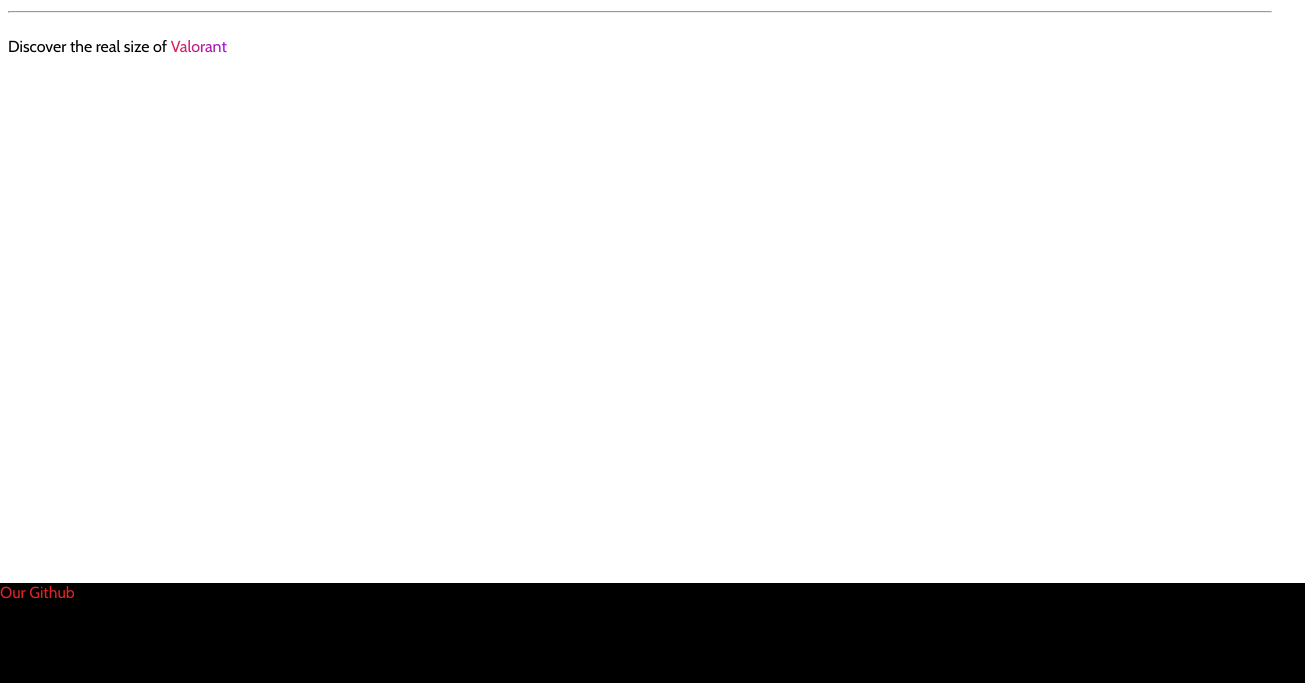
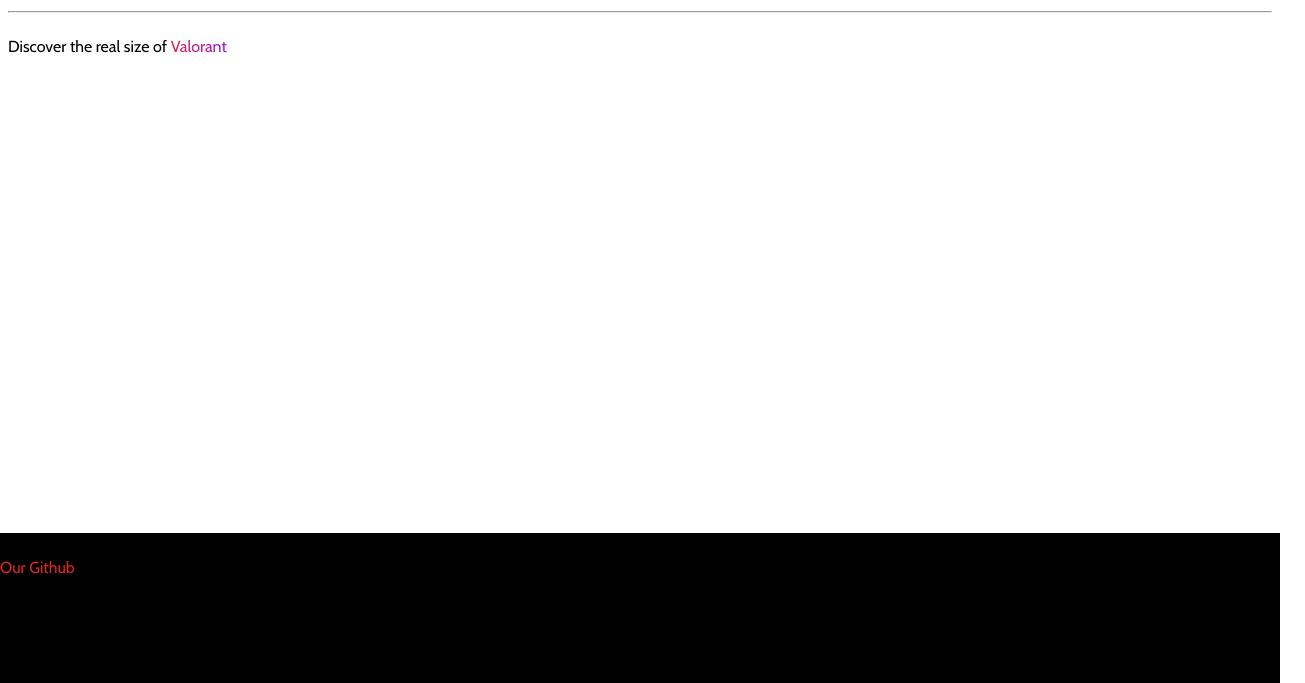
Before and after one commit to Curleta/downloadfindr, a plain HTML site: page index.html in a window 1280 px wide. Shown: the part 117-800 px from the top of the page, 1305 px wide, since content can reach past the window. Drawn offline with nearby package versions, Linux system fonts and the light colour scheme.

Commit message:
Final change to padding to footer content

```diff
--- a/assets/main.css
+++ b/assets/main.css
@@ -16,7 +16,7 @@ footer {
     height: 100px;
     width: 100%;
     overflow: hidden;
-    padding: 0 25px 0 0;
+    padding: 25px 0 25px 0;
     background-color: #000;
 }
 
```
